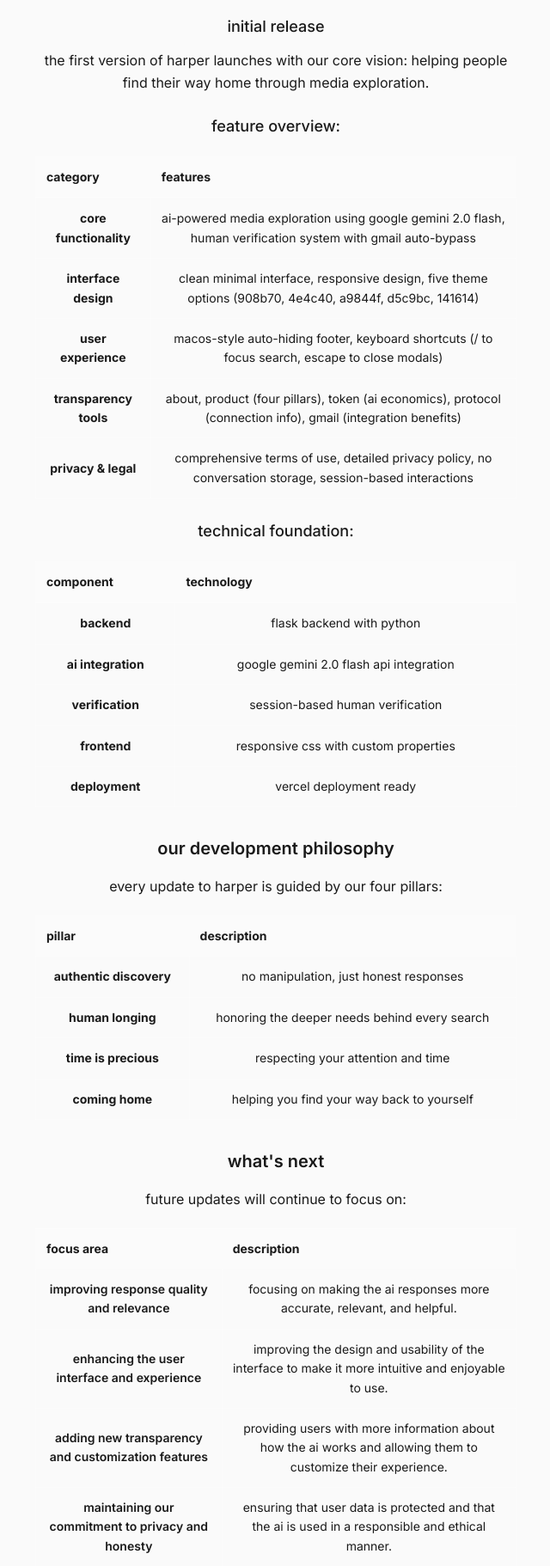
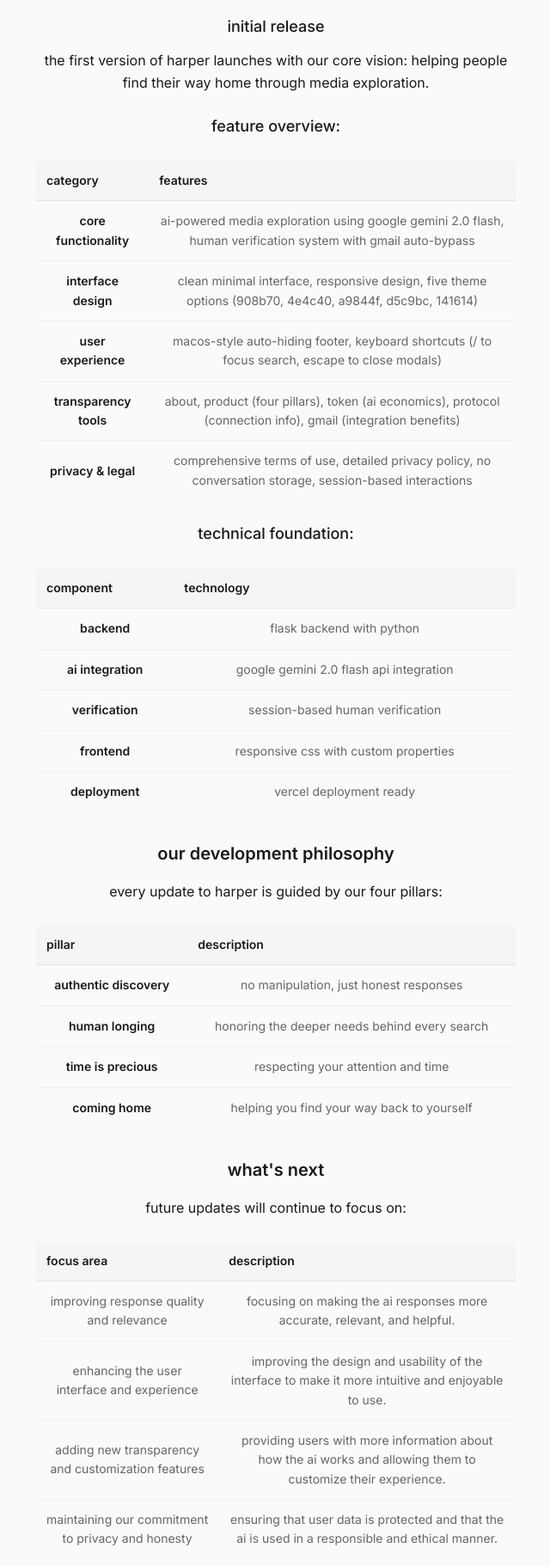
Before and after one commit to bniladridas/path, a Flask app: page /updates in a window 1280 px wide. Shown: the part 271-2093 px from the top of the page at 86% size, without its empty margins (319-959 px from the left). Run offline with Flask 3, Linux system fonts and the light colour scheme.

Commit message:
extract inline table styles in updates.html to css class

```diff
--- a/templates/updates.html
+++ b/templates/updates.html
@@ -62,127 +62,127 @@
 
                         <h3>feature overview:</h3>
 
-                        <table style="width: 100%; margin: 20px 0; border-collapse: collapse; font-size: 14px;"
+                        <table class="terms-table"
                                                         role="table"
                                                          aria-label="Version 0.1.0 feature overview">
                              <caption class="sr-only">
                                  Table of feature categories and their descriptions for version 0.1.0
                             </caption>
                             <thead>
-                                <tr style="background: rgba(255,255,255,0.1);">
-                                                                    <th style="padding: 12px; text-align: left; border: 1px solid rgba(255,255,255,0.2);" scope="col">category</th>
-                                                                    <th style="padding: 12px; text-align: left; border: 1px solid rgba(255,255,255,0.2);" scope="col">features</th>
+                                <tr>
+                                                                    <th scope="col">category</th>
+                                                                    <th scope="col">features</th>
                                                                 </tr>
                             </thead>
                             <tbody>
                                 <tr>
-                                                                    <td style="padding: 12px; border: 1px solid rgba(255,255,255,0.2); font-weight: 600;"><strong>core functionality</strong></td>
-                                                                    <td style="padding: 12px; border: 1px solid rgba(255,255,255,0.2);">ai-powered media exploration using google gemini 2.0 flash, human verification system with gmail auto-bypass</td>
+                                                                    <td><strong>core functionality</strong></td>
+                                                                    <td>ai-powered media exploration using google gemini 2.0 flash, human verification system with gmail auto-bypass</td>
                                                                 </tr>
                                                                 <tr>
-                                                                    <td style="padding: 12px; border: 1px solid rgba(255,255,255,0.2); font-weight: 600;"><strong>interface design</strong></td>
-                                                                    <td style="padding: 12px; border: 1px solid rgba(255,255,255,0.2);">clean minimal interface, responsive design, five theme options (908b70, 4e4c40, a9844f, d5c9bc, 141614)</td>
+                                                                    <td><strong>interface design</strong></td>
+                                                                    <td>clean minimal interface, responsive design, five theme options (908b70, 4e4c40, a9844f, d5c9bc, 141614)</td>
                                                                 </tr>
                                                                 <tr>
-                                                                    <td style="padding: 12px; border: 1px solid rgba(255,255,255,0.2); font-weight: 600;"><strong>user experience</strong></td>
-                                                                    <td style="padding: 12px; border: 1px solid rgba(255,255,255,0.2);">macos-style auto-hiding footer, keyboard shortcuts (/ to focus search, escape to close modals)</td>
+                                                                    <td><strong>user experience</strong></td>
+                                                                    <td>macos-style auto-hiding footer, keyboard shortcuts (/ to focus search, escape to close modals)</td>
                                                                 </tr>
                                                                 <tr>
-                                                                    <td style="padding: 12px; border: 1px solid rgba(255,255,255,0.2); font-weight: 600;"><strong>transparency tools</strong></td>
-                                                                    <td style="padding: 12px; border: 1px solid rgba(255,255,255,0.2);">about, product (four pillars), token (ai economics), protocol (connection info), gmail (integration benefits)</td>
+                                                                    <td><strong>transparency tools</strong></td>
+                                                                    <td>about, product (four pillars), token (ai economics), protocol (connection info), gmail (integration benefits)</td>
                                                                 </tr>
                                                                 <tr>
-                                                                    <td style="padding: 12px; border: 1px solid rgba(255,255,255,0.2); font-weight: 600;"><strong>privacy & legal</strong></td>
-                                                                    <td style="padding: 12px; border: 1px solid rgba(255,255,255,0.2);">comprehensive terms of use, detailed privacy policy, no conversation storage, session-based interactions</td>
+                                                                    <td><strong>privacy & legal</strong></td>
+                                                                    <td>comprehensive terms of use, detailed privacy policy, no conversation storage, session-based interactions</td>
                                                                 </tr>
                             </tbody>
                         </table>
 
                         <h3>technical foundation:</h3>
 
-                        <table style="width: 100%; margin: 20px 0; border-collapse: collapse; font-size: 14px;"
+                        <table class="terms-table"
                                                         role="table"
                                                         aria-label="Technical foundation components">
                             <caption class="sr-only">
                                 Table of technical components and technologies used in harper
                             </caption>
                             <thead>
-                                <tr style="background: rgba(255,255,255,0.1);">
-                                                                    <th style="padding: 12px; text-align: left; border: 1px solid rgba(255,255,255,0.2);" scope="col">component</th>
-                                                                    <th style="padding: 12px; text-align: left; border: 1px solid rgba(255,255,255,0.2);" scope="col">technology</th>
+                                <tr>
+                                                                    <th scope="col">component</th>
+                                                                    <th scope="col">technology</th>
                                                                 </tr>
                             </thead>
                             <tbody>
                                 <tr>
-                                                                    <td style="padding: 12px; border: 1px solid rgba(255,255,255,0.2); font-weight: 600;"><strong>backend</strong></td>
-                                                                    <td style="padding: 12px; border: 1px solid rgba(255,255,255,0.2);">flask backend with python</td>
+                                                                    <td><strong>backend</strong></td>
+                                                                    <td>flask backend with python</td>
                                                                 </tr>
                                                                 <tr>
-                                                                    <td style="padding: 12px; border: 1px solid rgba(255,255,255,0.2); font-weight: 600;"><strong>ai integration</strong></td>
-                                                                    <td style="padding: 12px; border: 1px solid rgba(255,255,255,0.2);">google gemini 2.0 flash api integration</td>
+                                                                    <td><strong>ai integration</strong></td>
+                                                                    <td>google gemini 2.0 flash api integration</td>
                                                                 </tr>
                                                                 <tr>
-                                                                    <td style="padding: 12px; border: 1px solid rgba(255,255,255,0.2); font-weight: 600;"><strong>verification</strong></td>
-                                                                    <td style="padding: 12px; border: 1px solid rgba(255,255,255,0.2);">session-based human verification</td>
+                                                                    <td><strong>verification</strong></td>
+                                                                    <td>session-based human verification</td>
                                                                 </tr>
                                                                 <tr>
-                                                                    <td style="padding: 12px; border: 1px solid rgba(255,255,255,0.2); font-weight: 600;"><strong>frontend</strong></td>
-                                                                    <td style="padding: 12px; border: 1px solid rgba(255,255,255,0.2);">responsive css with custom properties</td>
+                                                                    <td><strong>frontend</strong></td>
+                                                                    <td>responsive css with custom properties</td>
                                                                 </tr>
                                                                 <tr>
-                                                                    <td style="padding: 12px; border: 1px solid rgba(255,255,255,0.2); font-weight: 600;"><strong>deployment</strong></td>
-                                                                    <td style="padding: 12px; border: 1px solid rgba(255,255,255,0.2);">vercel deployment ready</td>
+                                                                    <td><strong>deployment</strong></td>
+                                                                    <td>vercel deployment ready</td>
                                                                 </tr>
                             </tbody>
                         </table>
 
                         <h2>our development philosophy</h2>
                                                 <p>every update to harper is guided by our four pillars:</p>
-                                                <table style="width: 100%; margin: 20px 0; border-collapse: collapse; font-size: 14px;">
-                                                    <tr style="background: rgba(255,255,255,0.1);">
-                                                        <th style="padding: 12px; text-align: left; border: 1px solid rgba(255,255,255,0.2);" scope="col">pillar</th>
-                                                        <th style="padding: 12px; text-align: left; border: 1px solid rgba(255,255,255,0.2);" scope="col">description</th>
+                                                <table class="terms-table">
+                                                    <tr>
+                                                        <th scope="col">pillar</th>
+                                                        <th scope="col">description</th>
                                                     </tr>
                                                     <tr>
-                                                        <td style="padding: 12px; border: 1px solid rgba(255,255,255,0.2); font-weight: 600;"><strong>authentic discovery</strong></td>
-                                                        <td style="padding: 12px; border: 1px solid rgba(255,255,255,0.2);">no manipulation, just honest responses</td>
+                                                        <td><strong>authentic discovery</strong></td>
+                                                        <td>no manipulation, just honest responses</td>
                                                     </tr>
                                                     <tr>
-                                                        <td style="padding: 12px; border: 1px solid rgba(255,255,255,0.2); font-weight: 600;"><strong>human longing</strong></td>
-                                                        <td style="padding: 12px; border: 1px solid rgba(255,255,255,0.2);">honoring the deeper needs behind every search</td>
+                                                        <td><strong>human longing</strong></td>
+                                                        <td>honoring the deeper needs behind every search</td>
                                                     </tr>
                                                     <tr>
-                                                        <td style="padding: 12px; border: 1px solid rgba(255,255,255,0.2); font-weight: 600;"><strong>time is precious</strong></td>
-                                                        <td style="padding: 12px; border: 1px solid rgba(255,255,255,0.2);">respecting your attention and time</td>
+                                                        <td><strong>time is precious</strong></td>
+                                                        <td>respecting your attention and time</td>
                                                     </tr>
                                                     <tr>
-                                                        <td style="padding: 12px; border: 1px solid rgba(255,255,255,0.2); font-weight: 600;"><strong>coming home</strong></td>
-                                                        <td style="padding: 12px; border: 1px solid rgba(255,255,255,0.2);">helping you find your way back to yourself</td>
+                                                        <td><strong>coming home</strong></td>
+                                                        <td>helping you find your way back to yourself</td>
                                                     </tr>
                                                 </table>
 
                         <h2>what's next</h2>
                                                 <p>future updates will continue to focus on:</p>
-                                                <table style="width: 100%; margin: 20px 0; border-collapse: collapse; font-size: 14px;">
-                                                    <tr style="background: rgba(255,255,255,0.1);">
-                                                        <th style="padding: 12px; text-align: left; border: 1px solid rgba(255,255,255,0.2);" scope="col">focus area</th>
-                                                        <th style="padding: 12px; text-align: left; border: 1px solid rgba(255,255,255,0.2);" scope="col">description</th>
+                                                <table class="terms-table">
+                                                    <tr>
+                                                        <th scope="col">focus area</th>
+                                                        <th scope="col">description</th>
                                                     </tr>
                                                     <tr>
-                                                                                    <td style="padding: 12px; border: 1px solid rgba(255,255,255,0.2); font-weight: 600;">improving response quality and relevance</td>
-                                                                                    <td style="padding: 12px; border: 1px solid rgba(255,255,255,0.2);">focusing on making the ai responses more accurate, relevant, and helpful.</td>
+                                                                                    <td>improving response quality and relevance</td>
+                                                                                    <td>focusing on making the ai responses more accurate, relevant, and helpful.</td>
                                                                                                                                                                                                     </tr>
                                                                                                                                                                                                     <tr>
-                                                                                                                                                                                                        <td style="padding: 12px; border: 1px solid rgba(255,255,255,0.2); font-weight: 600;">enhancing the user interface and experience</td>
-                                                                                                                                                                                                        <td style="padding: 12px; border: 1px solid rgba(255,255,255,0.2);">improving the design and usability of the interface to make it more intuitive and enjoyable to use.</td>
+                                                                                                                                                                                                        <td>enhancing the user interface and experience</td>
+                                                                                                                                                                                                        <td>improving the design and usability of the interface to make it more intuitive and enjoyable to use.</td>
                                                                                                                                                                                                     </tr>
                                                                                                                                                                                                     <tr>
-                                                                                                                                                                                                        <td style="padding: 12px; border: 1px solid rgba(255,255,255,0.2); font-weight: 600;">adding new transparency and customization features</td>
-                                                                                                                                                                                                        <td style="padding: 12px; border: 1px solid rgba(255,255,255,0.2);">providing users with more information about how the ai works and allowing them to customize their experience.</td>
+                                                                                                                                                                                                        <td>adding new transparency and customization features</td>
+                                                                                                                                                                                                        <td>providing users with more information about how the ai works and allowing them to customize their experience.</td>
                                                                                                                                                                                                     </tr>
                                                                                                                                                                                                     <tr>
-                                                                                                                                                                                                        <td style="padding: 12px; border: 1px solid rgba(255,255,255,0.2); font-weight: 600;">maintaining our commitment to privacy and honesty</td>
-                                                                                                                                                                                                        <td style="padding: 12px; border: 1px solid rgba(255,255,255,0.2);">ensuring that user data is protected and that the ai is used in a responsible and ethical manner.</td>
+                                                                                                                                                                                                        <td>maintaining our commitment to privacy and honesty</td>
+                                                                                                                                                                                                        <td>ensuring that user data is protected and that the ai is used in a responsible and ethical manner.</td>
                                                                                                                                                                                                     </tr>
                                                 </table>
 
```
